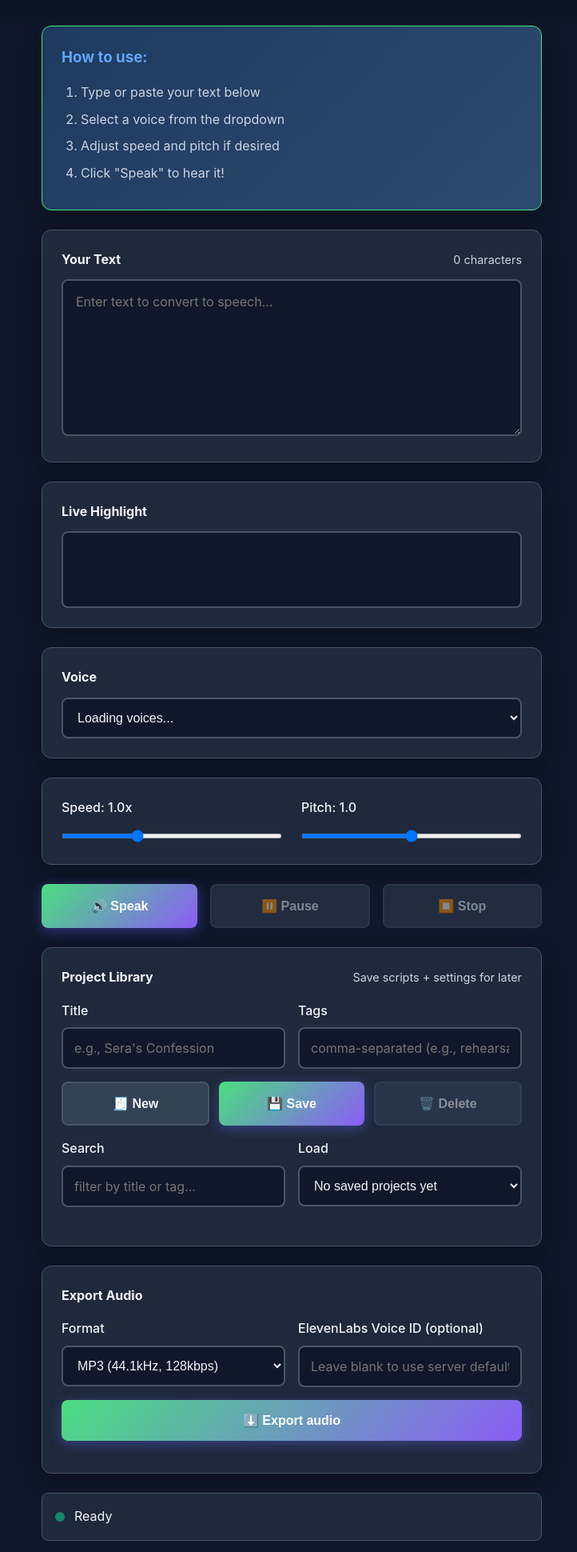
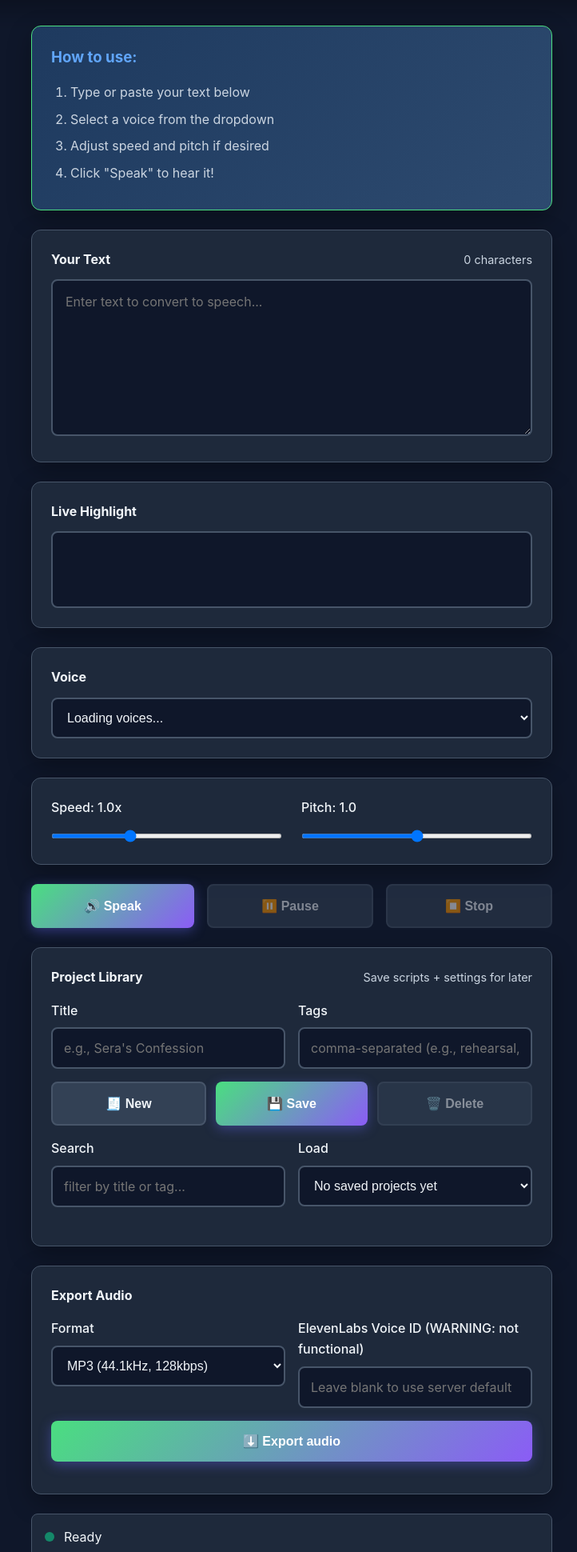
Before and after one commit to KirbzDaPoyo/playground, a Flask app: page / in a window 1280 px wide. Shown: the part 139-2079 px from the top of the page at 80% size, without its empty margins (275-997 px from the left). Run offline with Flask 3, Linux system fonts and the light colour scheme.

Commit message:
Updated README

```diff
--- a/SOG/templates/index.html
+++ b/SOG/templates/index.html
@@ -157,7 +157,7 @@
           </div>
 
           <div class="control-group">
-            <label for="export-voice-id">ElevenLabs Voice ID (optional)</label>
+            <label for="export-voice-id">ElevenLabs Voice ID (WARNING: not functional)</label>
             <input id="export-voice-id" type="text" placeholder="Leave blank to use server default" />
           </div>
         </div>
```
Also changed, not shown: SOG/README.md.
